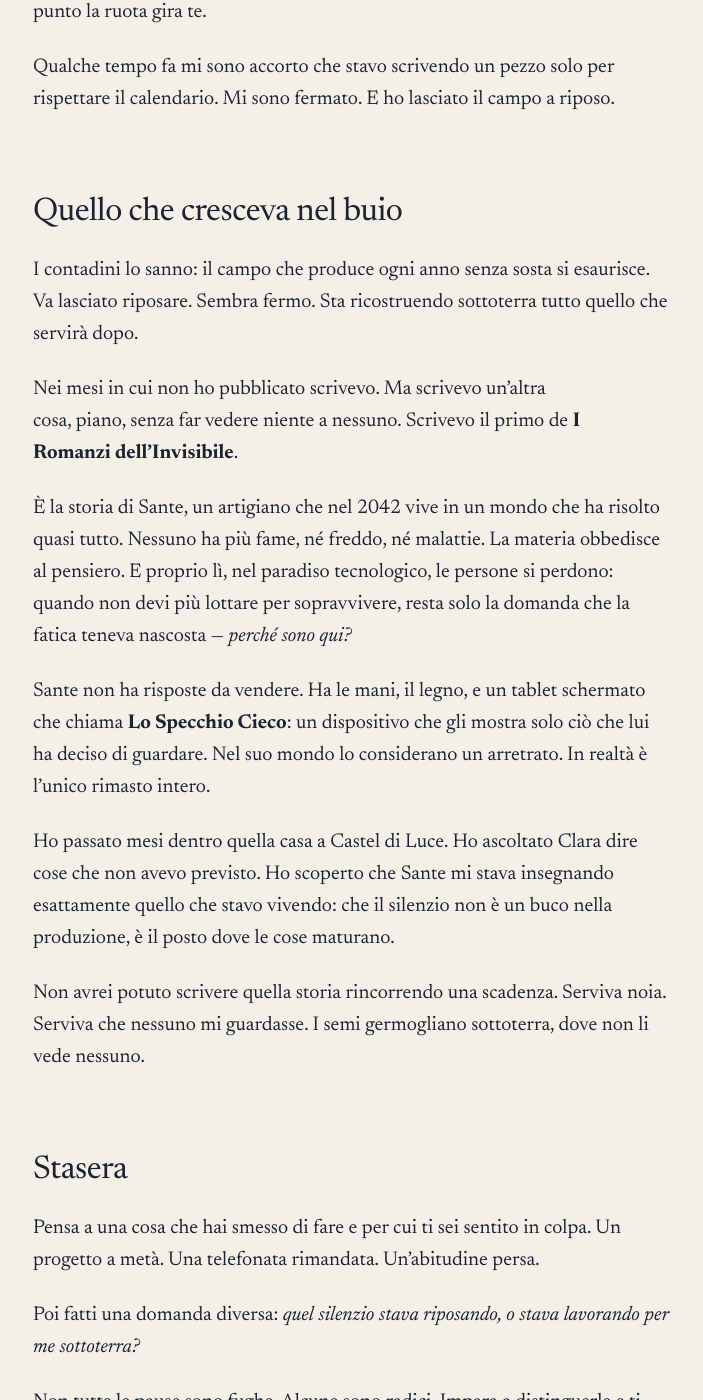
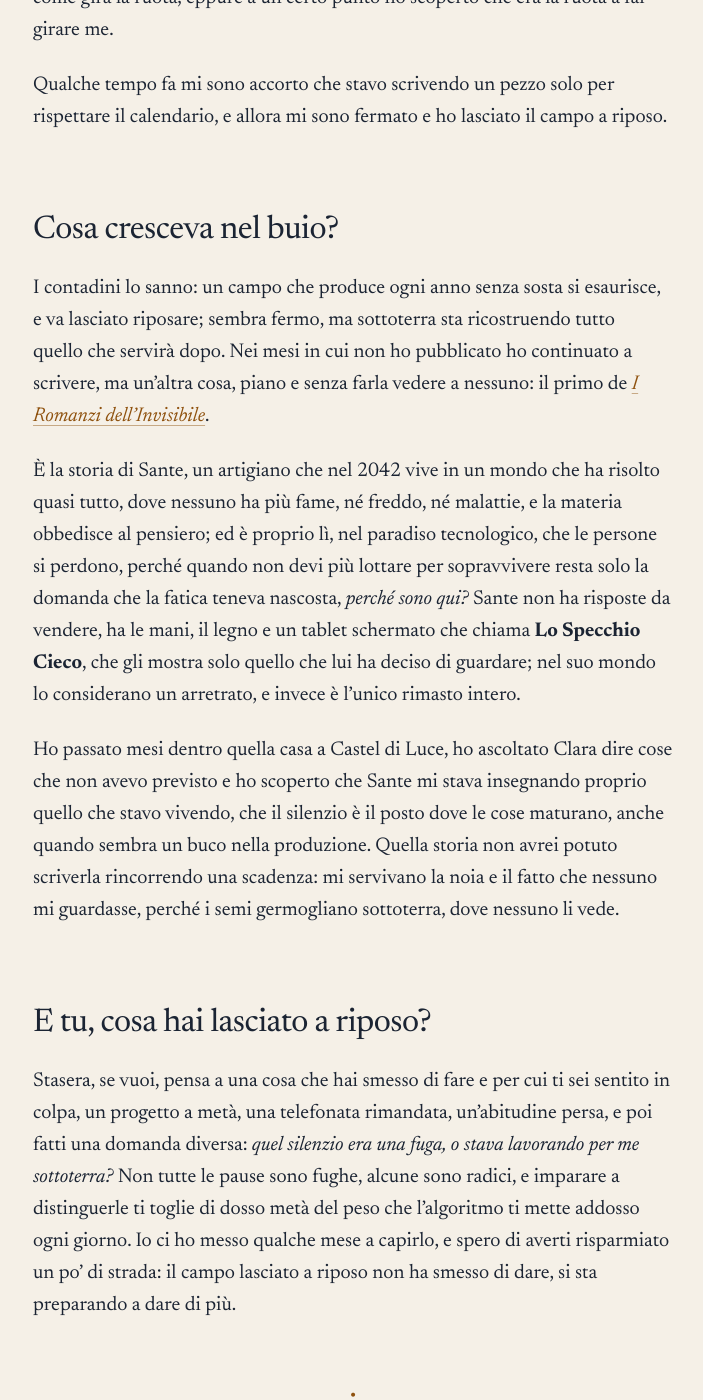
Before and after one commit to paolofurini/seapriilcuore, a Jekyll site: the page built from _posts/2026-07-18-non-ho-smesso-di-scrivere-ho-smesso.md, in a window 1280 px wide and 1400 px high, scrolled down 1659 px. Shown: the whole window, without its empty margins (287-990 px from the left). Built offline with Jekyll 4.4.1, drawn with Linux system fonts in a browser that asks for light colours; some of the changed text lies outside the part shown.

Commit message:
Revisione di voce: Non ho smesso di scrivere, ho smesso di pubblicare
Co-Authored-By: Claude Opus 5.5 <noreply@anthropic.com>
Claude-Session: https://claude.ai/code/session_016SExTLu3CBRUGeFqevN8Wd

```diff
--- a/_posts/2026-07-18-non-ho-smesso-di-scrivere-ho-smesso.md
+++ b/_posts/2026-07-18-non-ho-smesso-di-scrivere-ho-smesso.md
@@ -1,58 +1,40 @@
 ---
-title: "Non ho smesso di scrivere. Ho smesso di pubblicare."
-description: "Sono mesi che qui non esce un articolo. Me l'ha ricordato la dashboard di Substack l'altra sera: \"L'ultimo post è di qualche mese fa.\""
+title: "Non ho smesso di scrivere, ho smesso di pubblicare"
+description: "Perché per mesi su questo blog non è uscito niente: l’ansia della cadenza, il campo lasciato a riposo e il primo dei Romanzi dell’Invisibile."
 date: 2026-07-18T07:27:47.493Z
 tema: "Diario"
 substack: https://seapriilcuore.substack.com/p/non-ho-smesso-di-scrivere-ho-smesso
 cover: /assets/img/blog/non-ho-smesso-di-scrivere-ho-smesso-cover
-cover_alt: "Non ho smesso di scrivere. Ho smesso di pubblicare."
+cover_alt: "Non ho smesso di scrivere, ho smesso di pubblicare"
 image: /assets/img/blog/non-ho-smesso-di-scrivere-ho-smesso-cover-1600.jpg
 ---
 
-Forse devo una spiegazione, ed è semplice: non ho smesso di scrivere, ma smesso di **pubblicare**. Sono due cose diverse.
+Sono mesi che qui non esce un articolo, e me l’ha ricordato l’altra sera la dashboard di Substack (“L’ultimo post è di qualche mese fa”); forse vi devo una spiegazione, ed è semplice: non ho smesso di scrivere, ho smesso di **pubblicare**, che sono due cose diverse.
 
-## L’ansia della cadenza
+## Cos’è l’ansia della cadenza?
 
-Chi scrive online conosce questa trappola. All’inizio è facile: hai qualcosa da dire e lo dici. Poi arrivano i numeri — like, iscritti, percentuale di apertura. E la domanda cambia. Non più *“ho qualcosa di vero da dire?”* ma *“quando esce il prossimo pezzo?”*.
+Chi scrive online conosce bene questa trappola. All’inizio è facile, hai qualcosa da dire e lo dici, poi arrivano i numeri, i like, gli iscritti, la percentuale di apertura, e la domanda cambia, da *“ho qualcosa di vero da dire?”* a *“quando esce il prossimo pezzo?”*. L’algoritmo premia chi pubblica spesso e te lo ricorda ogni giorno, così finisci per scrivere per non sparire dai radar, con lo stesso meccanismo che ci fa guardare il telefono centoventi volte al giorno, non perché sia successo qualcosa ma perché *potrebbe* succedere (ne parlo spesso, quando scrivo di [Digital Feng Shui]({{ '/digital-feng-shui/' | relative_url }})). Click e conversioni li conosco bene, so come gira la ruota, eppure a un certo punto ho scoperto che era la ruota a far girare me.
 
-L’algoritmo premia chi pubblica spesso, e te lo ricorda ogni giorno. Così scrivi per non sparire dai radar. È lo stesso meccanismo del telefono guardato centoventi volte al giorno: non perché sia successo qualcosa, ma perché *potrebbe*.
+Qualche tempo fa mi sono accorto che stavo scrivendo un pezzo solo per rispettare il calendario, e allora mi sono fermato e ho lasciato il campo a riposo.
 
-Click, conversioni. Sappiamo come gira la ruota, ma scopriamo che a un certo punto la ruota gira te.
+## Cosa cresceva nel buio?
 
-Qualche tempo fa mi sono accorto che stavo scrivendo un pezzo solo per rispettare il calendario. Mi sono fermato. E ho lasciato il campo a riposo.
+I contadini lo sanno: un campo che produce ogni anno senza sosta si esaurisce, e va lasciato riposare; sembra fermo, ma sottoterra sta ricostruendo tutto quello che servirà dopo. Nei mesi in cui non ho pubblicato ho continuato a scrivere, ma un’altra cosa, piano e senza farla vedere a nessuno: il primo de *[I Romanzi dell’Invisibile]({{ '/romanzi/' | relative_url }})*.
 
-## Quello che cresceva nel buio
+È la storia di Sante, un artigiano che nel 2042 vive in un mondo che ha risolto quasi tutto, dove nessuno ha più fame, né freddo, né malattie, e la materia obbedisce al pensiero; ed è proprio lì, nel paradiso tecnologico, che le persone si perdono, perché quando non devi più lottare per sopravvivere resta solo la domanda che la fatica teneva nascosta, *perché sono qui?* Sante non ha risposte da vendere, ha le mani, il legno e un tablet schermato che chiama **Lo Specchio Cieco**, che gli mostra solo quello che lui ha deciso di guardare; nel suo mondo lo considerano un arretrato, e invece è l’unico rimasto intero.
 
-I contadini lo sanno: il campo che produce ogni anno senza sosta si esaurisce. Va lasciato riposare. Sembra fermo. Sta ricostruendo sottoterra tutto quello che servirà dopo.
+Ho passato mesi dentro quella casa a Castel di Luce, ho ascoltato Clara dire cose che non avevo previsto e ho scoperto che Sante mi stava insegnando proprio quello che stavo vivendo, che il silenzio è il posto dove le cose maturano, anche quando sembra un buco nella produzione. Quella storia non avrei potuto scriverla rincorrendo una scadenza: mi servivano la noia e il fatto che nessuno mi guardasse, perché i semi germogliano sottoterra, dove nessuno li vede.
 
-Nei mesi in cui non ho pubblicato scrivevo. Ma scrivevo un’altra cosa, piano, senza far vedere niente a nessuno. Scrivevo il primo de **I Romanzi dell’Invisibile**.
+## E tu, cosa hai lasciato a riposo?
 
-È la storia di Sante, un artigiano che nel 2042 vive in un mondo che ha risolto quasi tutto. Nessuno ha più fame, né freddo, né malattie. La materia obbedisce al pensiero. E proprio lì, nel paradiso tecnologico, le persone si perdono: quando non devi più lottare per sopravvivere, resta solo la domanda che la fatica teneva nascosta — *perché sono qui?*
+Stasera, se vuoi, pensa a una cosa che hai smesso di fare e per cui ti sei sentito in colpa, un progetto a metà, una telefonata rimandata, un’abitudine persa, e poi fatti una domanda diversa: *quel silenzio era una fuga, o stava lavorando per me sottoterra?* Non tutte le pause sono fughe, alcune sono radici, e imparare a distinguerle ti toglie di dosso metà del peso che l’algoritmo ti mette addosso ogni giorno. Io ci ho messo qualche mese a capirlo, e spero di averti risparmiato un po’ di strada: il campo lasciato a riposo non ha smesso di dare, si sta preparando a dare di più.
 
-Sante non ha risposte da vendere. Ha le mani, il legno, e un tablet schermato che chiama **Lo Specchio Cieco**: un dispositivo che gli mostra solo ciò che lui ha deciso di guardare. Nel suo mondo lo considerano un arretrato. In realtà è l’unico rimasto intero.
+---
 
-Ho passato mesi dentro quella casa a Castel di Luce. Ho ascoltato Clara dire cose che non avevo previsto. Ho scoperto che Sante mi stava insegnando esattamente quello che stavo vivendo: che il silenzio non è un buco nella produzione, è il posto dove le cose maturano.
+**Dal mondo dei Romanzi dell’Invisibile**
 
-Non avrei potuto scrivere quella storia rincorrendo una scadenza. Serviva noia. Serviva che nessuno mi guardasse. I semi germogliano sottoterra, dove non li vede nessuno.
+*Quando gli chiedono perché il laboratorio resti chiuso per giorni, Sante non si giustifica, appoggia le mani sul legno grezzo e dice: «Questo tavolo è nato in un inverno in cui sembrava che non stessi facendo niente.» Clara, dalla porta, sorride. «Gli artigiani, quando stanno zitti, stanno lavorando lo stesso» dice, e torna al suo abete.*
 
-## Stasera
+*Se volete scoprire il mondo di Sante, di Clara e dell’invisibile Albi, la sezione [I Romanzi dell’Invisibile]({{ "/romanzi/" | relative_url }}) vi aspetta.*
 
-Pensa a una cosa che hai smesso di fare e per cui ti sei sentito in colpa. Un progetto a metà. Una telefonata rimandata. Un’abitudine persa.
-
-Poi fatti una domanda diversa: *quel silenzio stava riposando, o stava lavorando per me sottoterra?*
-
-Non tutte le pause sono fughe. Alcune sono radici. Impara a distinguerle e ti togli di dosso metà del peso che l’algoritmo ti mette addosso ogni giorno.
-
-Io ci ho messo qualche mese a capirlo. Spero di averti risparmiato un po’ di strada.
-
-Il campo lasciato a riposo non ha smesso di dare. Si sta preparando a dare di più.
-
-------------------------------------------------------------------------
-
-**📖 Dal mondo dei Romanzi dell’Invisibile**
-
-*Quando chiedono a Sante perché il laboratorio resti chiuso per giorni, non si giustifica. Appoggia le mani sul legno grezzo: «Il tavolo che vedete è nato in un inverno in cui sembrava che non stessi facendo niente.» Clara sorride. «Il silenzio degli artigiani non è tempo perso. È il posto dove le cose imparano a esistere.»*
-
-*Se volete scoprire il mondo di Sante, Clara e l’invisibile Albi, la sezione [I Romanzi dell’Invisibile]({{ "/romanzi/" | relative_url }}) vi aspetta.*
-
-*L’Accordatore del Silenzio* arriva presto. Se vuoi sapere quando, rimani qui.
+*L’Accordatore del Silenzio* arriva presto: se vuoi sapere quando, rimani qui.
```
